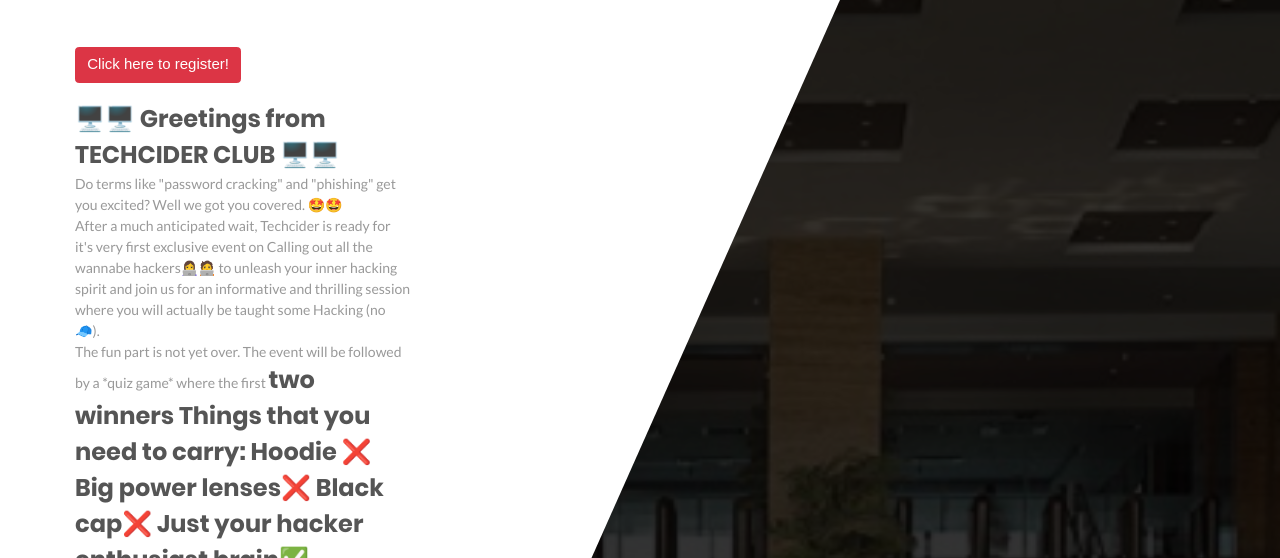
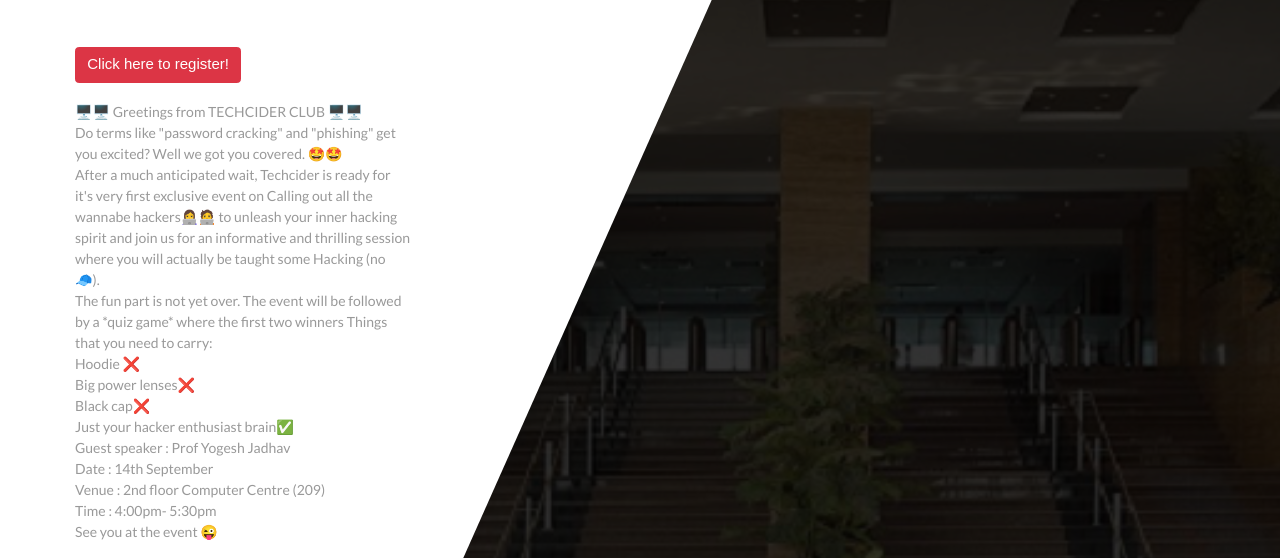
Before and after one commit to Parth-19/StuCo-STME, a plain HTML site: page index.html in a window 1280 px wide. Shown: the part 432-990 px from the top of the page. Drawn offline with Linux system fonts and the light colour scheme; a web font is replaced by a local one.

Commit message:
Bio_update

```diff
--- a/index.html
+++ b/index.html
@@ -71,28 +71,28 @@
 					<a class="btn btn-danger" href="https://forms.gle/esvKd75WUURKG48d8" role="button">Click here to register!</a>
 
 
-				<p class="s2-txt3 p-t-18"> <span class="m1-txt2">🖥️🖥️ Greetings from TECHCIDER CLUB 🖥️🖥️</span> <br>
+				<p class="s2-txt3 p-t-18"> <span class="m1-txt3">🖥️🖥️ Greetings from TECHCIDER CLUB 🖥️🖥️</span> <br>
 
 Do terms like "password cracking" and "phishing" get you excited? Well we got you covered. 🤩🤩<br>
 
-After a much anticipated wait, Techcider is ready for it's very first exclusive event on <span class="m1-txt2>Cybersecurity and Hacking</span> 🛡️🖲️<br>
+After a much anticipated wait, Techcider is ready for it's very first exclusive event on <span class="m1-txt3>Cybersecurity and Hacking</span> 🛡️🖲️<br>
 
 Calling out all the wannabe hackers👩‍💻🧑‍💻 to unleash your inner hacking spirit and join us for an informative and thrilling session where you will actually be taught some Hacking (no 🧢). <br>
 
-The fun part is not yet over. The event will be followed by a *quiz game* where the first <span class ="m1-txt2"> two winners<span[ will be getting exciting rewards
+The fun part is not yet over. The event will be followed by a *quiz game* where the first <span class ="m1-txt3"> two winners<span[ will be getting exciting rewards
 ✨✨🏆🏆<br>
 
-Things that you need to carry:
-Hoodie ❌
-Big power lenses❌
-Black cap❌
+Things that you need to carry:<br>
+Hoodie ❌<br>
+Big power lenses❌<br>
+Black cap❌<br>
 Just your hacker enthusiast brain✅ <br>
 
-Guest speaker : <span class=" m1-txt2"> Prof Yogesh Jadhav</span> <br>
+Guest speaker : <span class=" m1-txt3"> Prof Yogesh Jadhav</span> <br>
 
-Date : 14th September
-Venue : 2nd floor Computer Centre (209)
-Time : 4:00pm- 5:30pm
+Date : 14th September <br>
+Venue : 2nd floor Computer Centre (209)<br>
+Time : 4:00pm- 5:30pm<br>
 
 See you at the event 😜</p>
 
```
